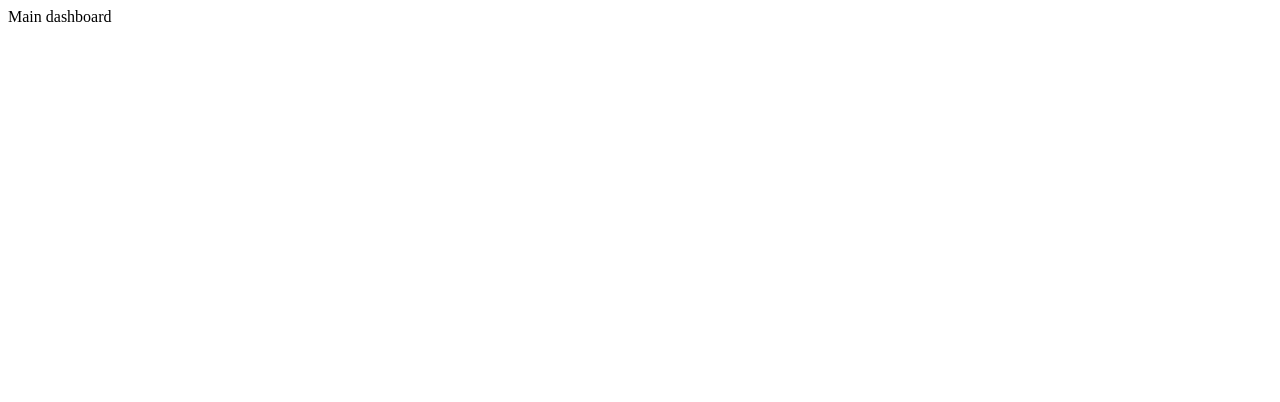
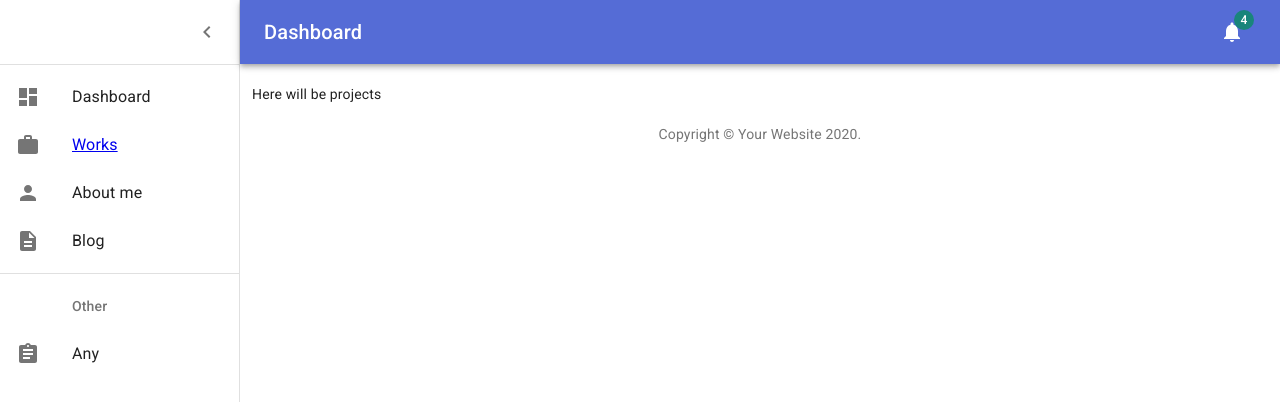
Before and after one commit to webdevprog/portfolio-client, a React (Create React App) app: page /admin/projects in a window 1280 px wide. Shown: the top 402 px of the page. Built offline with nearby package versions, Linux system fonts and the light colour scheme.

Commit message:
added dashbord, Navbar component

```diff
--- a/src/App.js
+++ b/src/App.js
@@ -1,5 +1,5 @@
 import React from 'react';
-import { BrowserRouter, Route } from "react-router-dom";
+import { Route } from "react-router-dom";
 import './App.css';
 import Login from './components/admin/Login/Login';
 import AdminMainPage from './components/admin/Main/Main';
@@ -9,10 +9,8 @@
 function App(props) {
   return (
     <div className="App">
-      <BrowserRouter>
         <Route path="/admin" render={() => withLoginPage(AdminMainPage, admin)} />
         <Route path="/login" render={() => withAdminPage(Login, admin)} />
-      </BrowserRouter>
     </div>
   );
 }
--- a/src/components/admin/Main/Main.jsx
+++ b/src/components/admin/Main/Main.jsx
@@ -1,13 +1,188 @@
 import React from 'react';
-import PropTypes from 'prop-types';
+import clsx from 'clsx';
+import { makeStyles, withTheme } from '@material-ui/core/styles';
+import CssBaseline from '@material-ui/core/CssBaseline';
+import Drawer from '@material-ui/core/Drawer';
+import Box from '@material-ui/core/Box';
+import AppBar from '@material-ui/core/AppBar';
+import Toolbar from '@material-ui/core/Toolbar';
+import List from '@material-ui/core/List';
+import Typography from '@material-ui/core/Typography';
+import Divider from '@material-ui/core/Divider';
+import IconButton from '@material-ui/core/IconButton';
+import Badge from '@material-ui/core/Badge';
+import Container from '@material-ui/core/Container';
+import Grid from '@material-ui/core/Grid';
+import Paper from '@material-ui/core/Paper';
+import Link from '@material-ui/core/Link';
+import MenuIcon from '@material-ui/icons/Menu';
+import ChevronLeftIcon from '@material-ui/icons/ChevronLeft';
+import NotificationsIcon from '@material-ui/icons/Notifications';
+import { mainListItems, secondaryListItems } from '../NavBar/NavBar';
+import { Route } from 'react-router-dom';
+import Projects from '../Projects/Projects';
 
+function Copyright() {
+    return (
+        <Typography variant="body2" color="textSecondary" align="center">
+            {'Copyright © '}
+            <Link color="inherit" href="https://material-ui.com/">
+                Your Website
+      </Link>{' '}
+            {new Date().getFullYear()}
+            {'.'}
+        </Typography>
+    );
+}
 
-const Main = () => {
+const drawerWidth = 240;
+
+const useStyles = makeStyles((theme) => ({
+    root: {
+        display: 'flex',
+    },
+    toolbar: {
+        paddingRight: 24, // keep right padding when drawer closed
+    },
+    toolbarIcon: {
+        display: 'flex',
+        alignItems: 'center',
+        justifyContent: 'flex-end',
+        padding: '0 8px',
+        ...theme.mixins.toolbar,
+    },
+    appBar: {
+        zIndex: theme.zIndex.drawer + 1,
+        transition: theme.transitions.create(['width', 'margin'], {
+            easing: theme.transitions.easing.sharp,
+            duration: theme.transitions.duration.leavingScreen,
+        }),
+    },
+    appBarShift: {
+        marginLeft: drawerWidth,
+        width: `calc(100% - ${drawerWidth}px)`,
+        transition: theme.transitions.create(['width', 'margin'], {
+            easing: theme.transitions.easing.sharp,
+            duration: theme.transitions.duration.enteringScreen,
+        }),
+    },
+    menuButton: {
+        marginRight: 36,
+    },
+    menuButtonHidden: {
+        display: 'none',
+    },
+    title: {
+        flexGrow: 1,
+    },
+    drawerPaper: {
+        position: 'relative',
+        whiteSpace: 'nowrap',
+        width: drawerWidth,
+        transition: theme.transitions.create('width', {
+            easing: theme.transitions.easing.sharp,
+            duration: theme.transitions.duration.enteringScreen,
+        }),
+    },
+    drawerPaperClose: {
+        overflowX: 'hidden',
+        transition: theme.transitions.create('width', {
+            easing: theme.transitions.easing.sharp,
+            duration: theme.transitions.duration.leavingScreen,
+        }),
+        width: theme.spacing(7),
+        [theme.breakpoints.up('sm')]: {
+            width: theme.spacing(9),
+        },
+    },
+    appBarSpacer: theme.mixins.toolbar,
+    content: {
+        flexGrow: 1,
+        height: '100vh',
+        overflow: 'auto',
+    },
+    container: {
+        paddingTop: theme.spacing(4),
+        paddingBottom: theme.spacing(4),
+    },
+    paper: {
+        padding: theme.spacing(2),
+        display: 'flex',
+        overflow: 'auto',
+        flexDirection: 'column',
+    },
+    fixedHeight: {
+        height: 240,
+    },
+}));
+
+const Main = (props) => {
+    const classes = useStyles();
+    const [open, setOpen] = React.useState(true);
+    const handleDrawerOpen = () => {
+        setOpen(true);
+    };
+    const handleDrawerClose = () => {
+        setOpen(false);
+    };
+    const fixedHeightPaper = clsx(classes.paper, classes.fixedHeight);
+
     return (
-        <div>
-            Main dashboard
+        <div className={classes.root}>
+            <CssBaseline />
+            <AppBar position="absolute" className={clsx(classes.appBar, open && classes.appBarShift)}>
+                <Toolbar className={classes.toolbar}>
+                    <IconButton
+                        edge="start"
+                        color="inherit"
+                        aria-label="open drawer"
+                        onClick={handleDrawerOpen}
+                        className={clsx(classes.menuButton, open && classes.menuButtonHidden)}
+                    >
+                        <MenuIcon />
+                    </IconButton>
+                    <Typography component="h1" variant="h6" color="inherit" noWrap className={classes.title}>
+                        Dashboard
+          </Typography>
+                    <IconButton color="inherit">
+                        <Badge badgeContent={4} color="secondary">
+                            <NotificationsIcon />
+                        </Badge>
+                    </IconButton>
+                </Toolbar>
+            </AppBar>
+            <Drawer
+                variant="permanent"
+                classes={{
+                    paper: clsx(classes.drawerPaper, !open && classes.drawerPaperClose),
+                }}
+                open={open}
+            >
+                <div className={classes.toolbarIcon}>
+                    <IconButton onClick={handleDrawerClose}>
+                        <ChevronLeftIcon />
+                    </IconButton>
+                </div>
+                <Divider />
+                <List>{mainListItems}</List>
+                <Divider />
+                <List>{secondaryListItems}</List>
+            </Drawer>
+            <main className={classes.content}>
+                <div className={classes.appBarSpacer} />
+                <Container maxWidth="lg" className={classes.container}>
+                    <Grid container spacing={3}>
+                        <Route path="/admin/projects" render={Projects} />
+                    </Grid>
+                    <Box pt={4}>
+                        <Copyright />
+                    </Box>
+                </Container>
+            </main>
         </div>
     );
-};
+}
 
-export default Main;
+const MainWithTheme = withTheme(Main);
+
+export default MainWithTheme;
--- /dev/null
+++ b/src/components/admin/NavBar/NavBar.jsx
@@ -0,0 +1,52 @@
+import React from 'react';
+import ListItem from '@material-ui/core/ListItem';
+import ListItemIcon from '@material-ui/core/ListItemIcon';
+import ListItemText from '@material-ui/core/ListItemText';
+import ListSubheader from '@material-ui/core/ListSubheader';
+import DashboardIcon from '@material-ui/icons/Dashboard';
+import AssignmentIcon from '@material-ui/icons/Assignment';
+import WorkIcon from '@material-ui/icons/Work';
+import PersonIcon from '@material-ui/icons/Person';
+import DescriptionIcon from '@material-ui/icons/Description';
+import { NavLink } from 'react-router-dom';
+
+export const mainListItems = (
+    <div>
+        <ListItem button>
+            <ListItemIcon>
+                <DashboardIcon />
+            </ListItemIcon>
+            <ListItemText primary="Dashboard" />
+        </ListItem>
+        <ListItem button>
+            <ListItemIcon>
+                <WorkIcon />
+            </ListItemIcon>
+            <NavLink to="/admin/projects"><ListItemText primary="Works" /> </NavLink>
+        </ListItem>
+        <ListItem button>
+            <ListItemIcon>
+                <PersonIcon />
+            </ListItemIcon>
+            <ListItemText primary="About me" />
+        </ListItem>
+        <ListItem button>
+            <ListItemIcon>
+                <DescriptionIcon />
+            </ListItemIcon>
+            <ListItemText primary="Blog" />
+        </ListItem>
+    </div>
+);
+
+export const secondaryListItems = (
+    <div>
+        <ListSubheader inset>Other</ListSubheader>
+        <ListItem button>
+            <ListItemIcon>
+                <AssignmentIcon />
+            </ListItemIcon>
+            <ListItemText primary="Any" />
+        </ListItem>
+    </div>
+);
--- /dev/null
+++ b/src/components/admin/Projects/Projects.jsx
@@ -0,0 +1,11 @@
+import React from 'react';
+
+const Projects = () => {
+    return (
+        <div>
+            Here will be projects
+        </div>
+    );
+};
+
+export default Projects;
--- a/src/index.js
+++ b/src/index.js
@@ -2,13 +2,16 @@
 import ReactDOM from 'react-dom';
 import './index.css';
 import App from './App';
+import { BrowserRouter } from "react-router-dom";
 import * as serviceWorker from './serviceWorker';
 import theme from './theme';
 import { ThemeProvider } from '@material-ui/core/styles';
 
 ReactDOM.render(
   <ThemeProvider theme={theme}>
-    <App />
+    <BrowserRouter>
+      <App />
+    </BrowserRouter>
   </ThemeProvider>,
   document.getElementById('root')
 );
```
